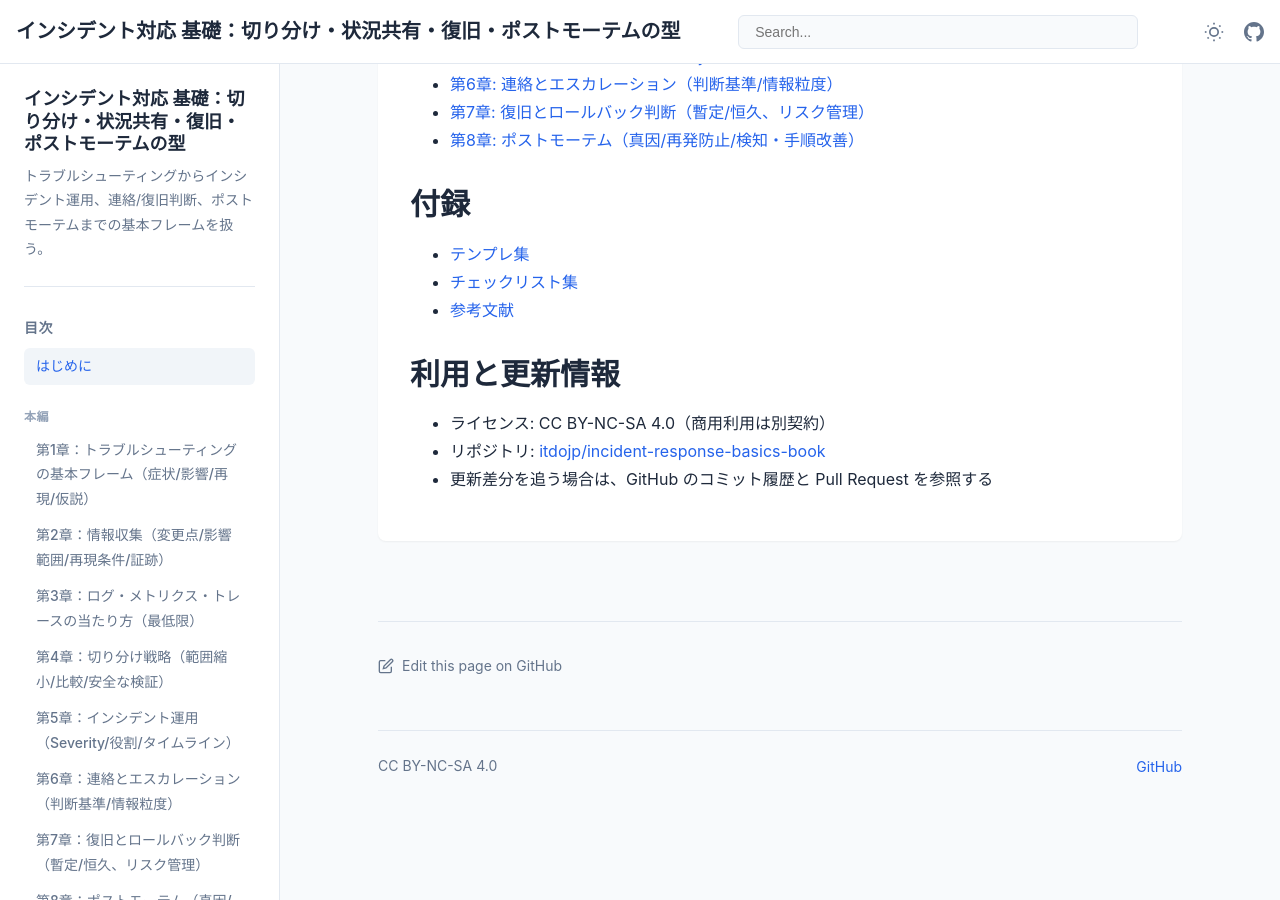
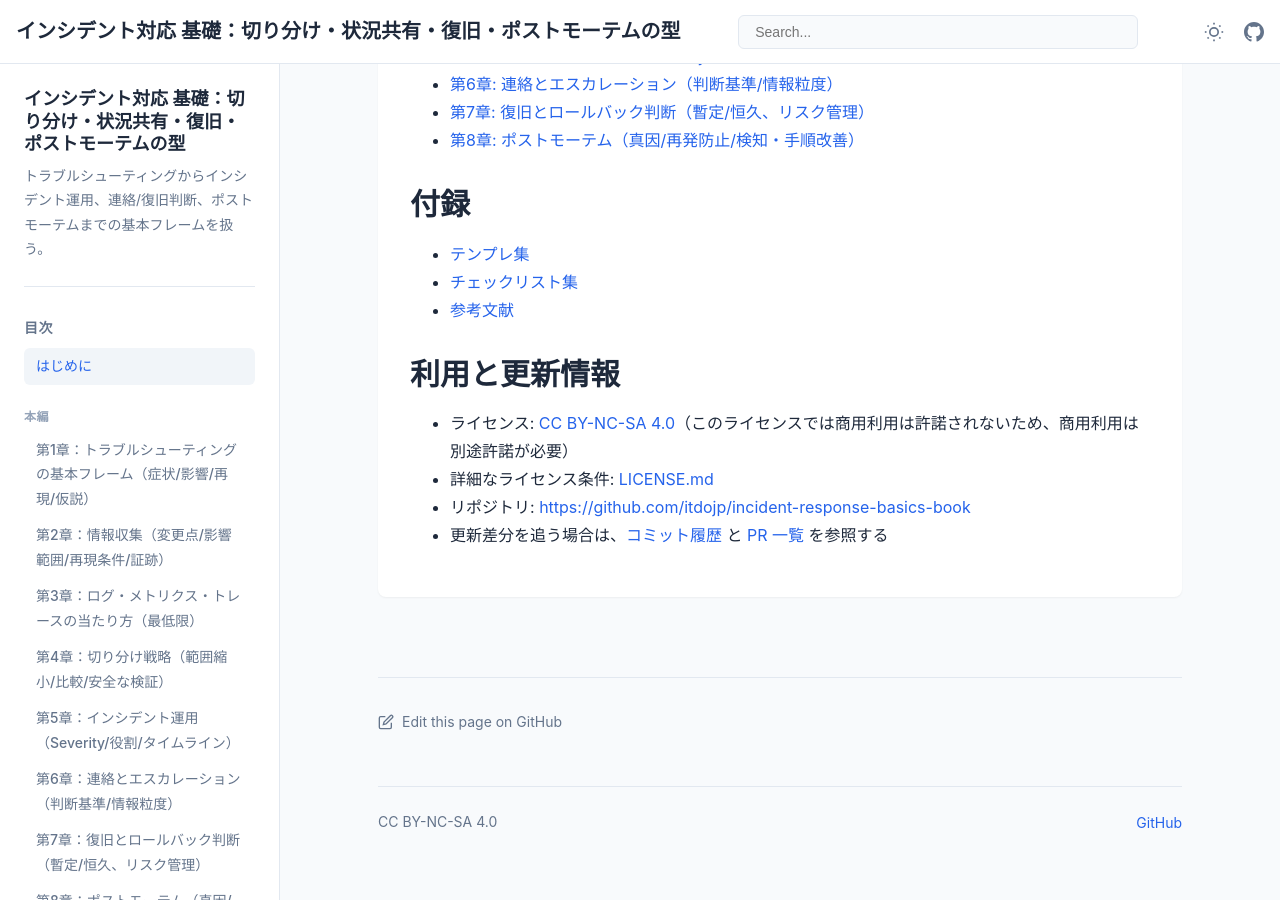
Before and after one commit to itdojp/incident-response-basics-book, a Jekyll site: the page built from docs/index.md, in a window 1280 px wide and 900 px high, scrolled down 1353 px. Built offline with Jekyll 4.4.1, drawn with Linux system fonts in a browser that asks for light colours.

Commit message:
Address Copilot review feedback on index metadata

```diff
--- a/docs/index.md
+++ b/docs/index.md
@@ -58,6 +58,7 @@ order: 0
 
 ## 利用と更新情報
 
-- ライセンス: CC BY-NC-SA 4.0（商用利用は別契約）
-- リポジトリ: [itdojp/incident-response-basics-book](https://github.com/itdojp/incident-response-basics-book)
-- 更新差分を追う場合は、GitHub のコミット履歴と Pull Request を参照する
+- ライセンス: [{{ site.license_text }}](https://creativecommons.org/licenses/by-nc-sa/4.0/deed.ja)（このライセンスでは商用利用は許諾されないため、商用利用は別途許諾が必要）
+- 詳細なライセンス条件: [LICENSE.md]({{ site.repository }}/blob/main/LICENSE.md)
+- リポジトリ: [{{ site.repository }}]({{ site.repository }})
+- 更新差分を追う場合は、[コミット履歴]({{ site.repository }}/commits/main/) と [PR 一覧]({{ site.repository }}/pulls) を参照する
```
